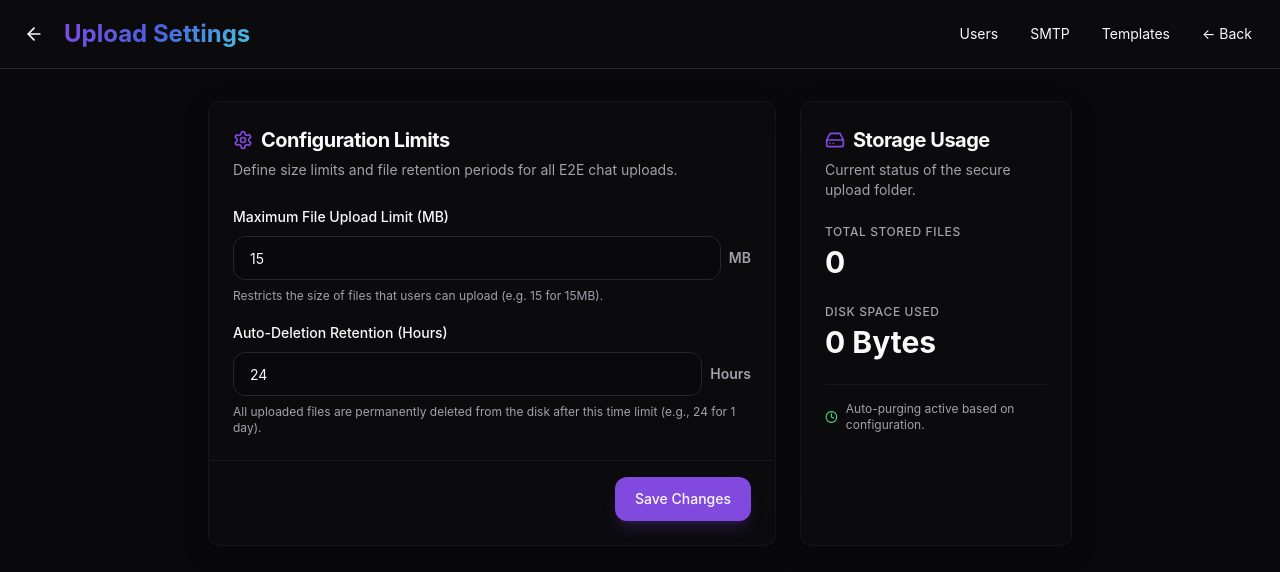
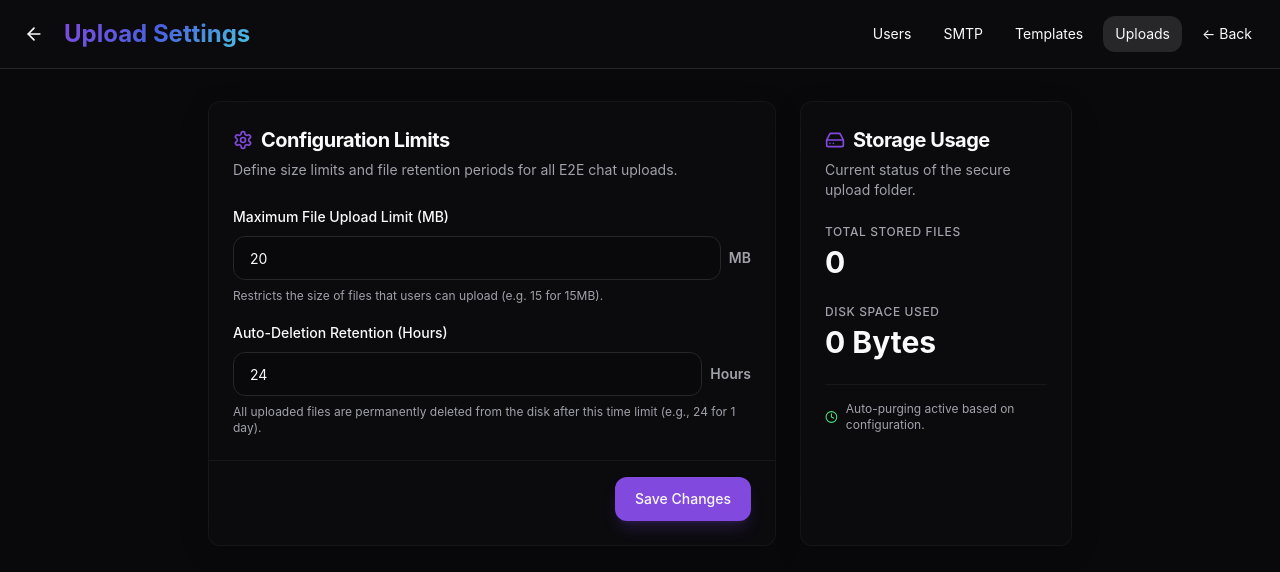
Before and after one commit to isthisvishal/Web-Messanger, a Next.js app: page /admin/uploads in a window 1280 px wide. Shown: the top 572 px of the page. Built offline with nearby package versions, Linux system fonts and the light colour scheme; no server answers.

Commit message:
style: default fallbacks to 20MB max upload size and update headers

```diff
--- a/src/app/admin/uploads/page.tsx
+++ b/src/app/admin/uploads/page.tsx
@@ -12,7 +12,7 @@ import { HardDrive, Clock, Settings, Loader2, ArrowLeft } from "lucide-react";
 export default function UploadSettingsPage() {
   const [loading, setLoading] = useState(true);
   const [saving, setSaving] = useState(false);
-  const [maxUploadSize, setMaxUploadSize] = useState("15");
+  const [maxUploadSize, setMaxUploadSize] = useState("20");
   const [fileExpiryHours, setFileExpiryHours] = useState("24");
   const [stats, setStats] = useState({ totalFiles: 0, totalBytes: 0 });
 
@@ -93,6 +93,7 @@ export default function UploadSettingsPage() {
             <Link href="/admin/users" className="px-3 py-2 text-sm rounded-lg hover:bg-accent transition-colors">Users</Link>
             <Link href="/admin/smtp" className="px-3 py-2 text-sm rounded-lg hover:bg-accent transition-colors">SMTP</Link>
             <Link href="/admin/email-templates" className="px-3 py-2 text-sm rounded-lg hover:bg-accent transition-colors">Templates</Link>
+            <Link href="/admin/uploads" className="px-3 py-2 text-sm rounded-lg bg-accent transition-colors">Uploads</Link>
             <Link href="/chat" className="px-3 py-2 text-sm rounded-lg hover:bg-accent transition-colors">← Back</Link>
           </div>
         </div>
--- a/src/app/api/upload/route.ts
+++ b/src/app/api/upload/route.ts
@@ -48,11 +48,11 @@ export async function POST(request: NextRequest) {
       return NextResponse.json({ success: false, error: "Unauthorized" }, { status: 401 });
     }
 
-    // Retrieve settings (Fallbacks: 15MB max upload, 24 hours expiry)
-    const maxUploadSizeStr = await getSetting("MAX_UPLOAD_SIZE", "15"); // in MB
+    // Retrieve settings (Fallbacks: 20MB max upload, 24 hours expiry)
+    const maxUploadSizeStr = await getSetting("MAX_UPLOAD_SIZE", "20"); // in MB
     const fileExpiryHoursStr = await getSetting("FILE_EXPIRY_HOURS", "24"); // in Hours
 
-    const maxUploadSizeMB = parseFloat(maxUploadSizeStr) || 15;
+    const maxUploadSizeMB = parseFloat(maxUploadSizeStr) || 20;
     const fileExpiryHours = parseFloat(fileExpiryHoursStr) || 24;
 
     // Trigger cleanup asynchronously
```
